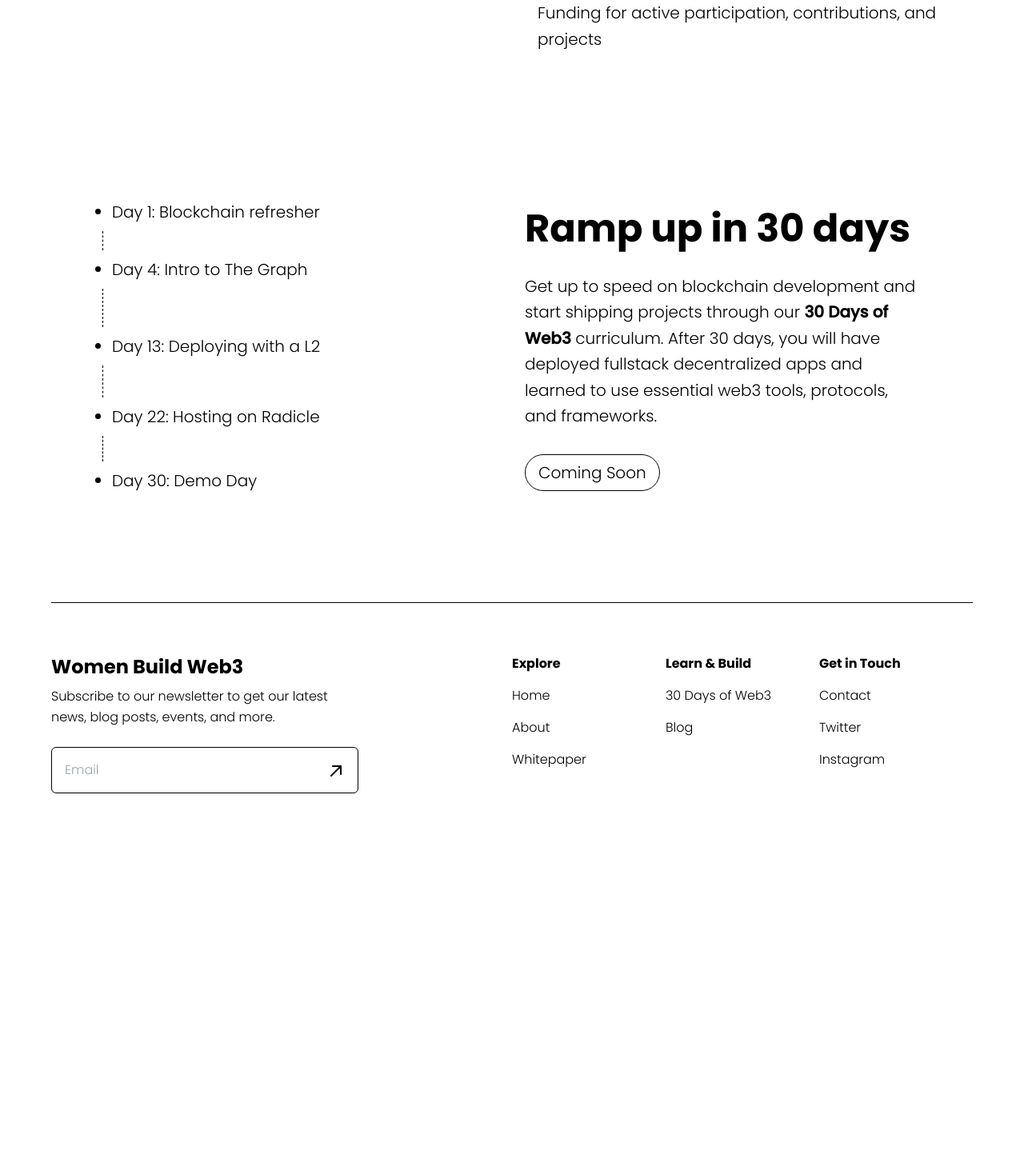
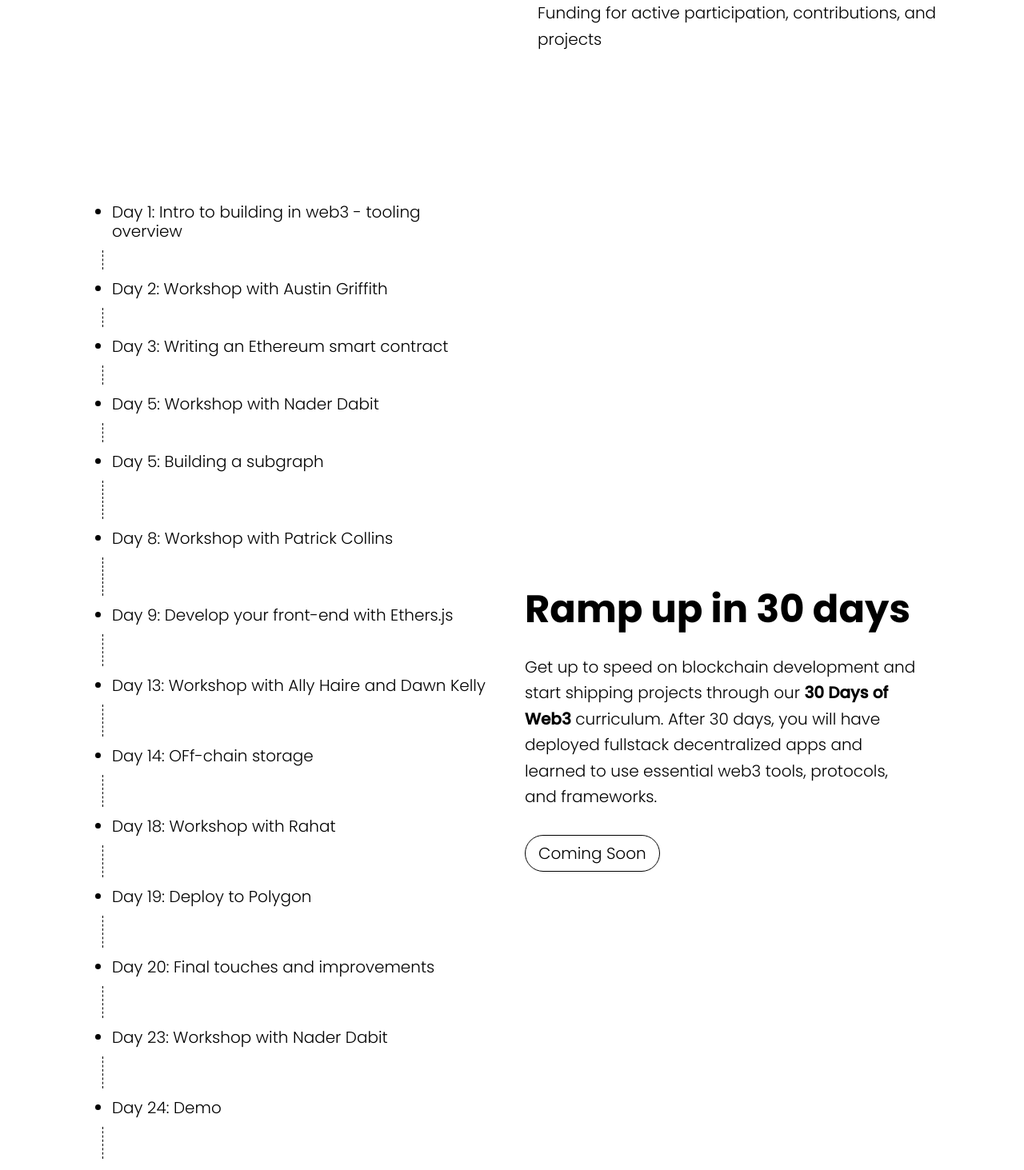
Before and after one commit to womenbuildweb3/30daysofweb3.xyz, a Next.js app: page / in a window 1280 px wide. Shown: the part 1330-2793 px from the top of the page at 80% size. Before the commit the page ends 2442 px from the top, so only its background shows below. Built offline with nearby package versions, Linux system fonts and the light colour scheme.

Commit message:
updated 30days timeline

```diff
--- a/pages/index.js
+++ b/pages/index.js
@@ -38,13 +38,7 @@ export default function Home() {
         <div className="flex mb-4">
           <div className="w-full md:w-1/2">
             <h1 className="font-poppins-bold text-3xl md:text-4xl lg:text-5xl xl:text-6xl leading-tight">
-              1 DAO
-              <br />
-              10 Hackathons
-              <br />
-              100 Projects
-              <br />
-              1000 Developers
+             Accelerator for women-led engineering projects
             </h1>
           </div>
         </div>
@@ -122,19 +116,63 @@ export default function Home() {
         <div className="mx-auto md:mx-0 md:w-1/2">
           <ol className="list-disc last:pb-0">
             <li className="m-3 text-base xl:text-lg">
-              Day 1: Blockchain refresher
+              Day 1: Intro to building in web3 - tooling overview
             </li>
             <div className="h-6 w-20 border-l border-black dark:border-white border-dashed" />
             <li className="m-3 text-base xl:text-lg">
-              Day 4: Intro to The Graph
+              Day 2: Workshop with Austin Griffith
+            </li>
+            <div className="h-6 w-20 border-l border-black dark:border-white border-dashed" />
+            <li className="m-3 text-base xl:text-lg">
+              Day 3: Writing an Ethereum smart contract
+            </li>
+            <div className="h-6 w-20 border-l border-black dark:border-white border-dashed" />
+            <li className="m-3 text-base xl:text-lg">
+              Day 5: Workshop with Nader Dabit
+            </li>
+            <div className="h-6 w-20 border-l border-black dark:border-white border-dashed" />
+            <li className="m-3 text-base xl:text-lg">
+              Day 5: Building a subgraph
             </li>
             <div className="h-12 w-20 border-l border-black dark:border-white border-dashed" />
             <li className="m-3 text-base xl:text-lg">
-              Day 13: Deploying with a L2
+              Day 8: Workshop with Patrick Collins
+            </li>
+            <div className="h-12 w-20 border-l border-black dark:border-white border-dashed" />
+            <li className="m-3 text-base xl:text-lg">
+              Day 9: Develop your front-end with Ethers.js
             </li>
             <div className="h-10 w-20 border-l border-black dark:border-white border-dashed" />
             <li className="m-3 text-base xl:text-lg">
-              Day 22: Hosting on Radicle
+              Day 13: Workshop with Ally Haire and Dawn Kelly
+            </li>
+            <div className="h-10 w-20 border-l border-black dark:border-white border-dashed" />
+            <li className="m-3 text-base xl:text-lg">
+              Day 14: OFf-chain storage
+            </li>
+            <div className="h-10 w-20 border-l border-black dark:border-white border-dashed" />
+            <li className="m-3 text-base xl:text-lg">
+              Day 18: Workshop with Rahat
+            </li>
+            <div className="h-10 w-20 border-l border-black dark:border-white border-dashed" />
+            <li className="m-3 text-base xl:text-lg">
+              Day 19: Deploy to Polygon
+            </li>
+            <div className="h-10 w-20 border-l border-black dark:border-white border-dashed" />
+            <li className="m-3 text-base xl:text-lg">
+              Day 20: Final touches and improvements
+            </li>
+            <div className="h-10 w-20 border-l border-black dark:border-white border-dashed" />
+            <li className="m-3 text-base xl:text-lg">
+              Day 23: Workshop with Nader Dabit
+            </li>
+            <div className="h-10 w-20 border-l border-black dark:border-white border-dashed" />
+            <li className="m-3 text-base xl:text-lg">
+              Day 24: Demo
+            </li>
+            <div className="h-10 w-20 border-l border-black dark:border-white border-dashed" />
+            <li className="m-3 text-base xl:text-lg">
+              Day 30: Closing ceremony
             </li>
             <div className="h-8 w-20 border-l border-black dark:border-white border-dashed" />
             <li className="m-3 text-base xl:text-lg">Day 30: Demo Day</li>
```
Also changed, not shown: 1 other file (tests, documents, lock files or other folders).
